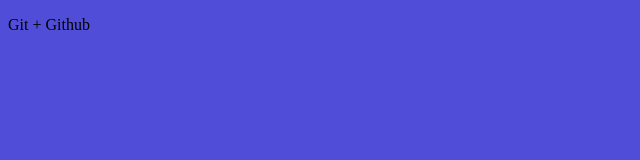
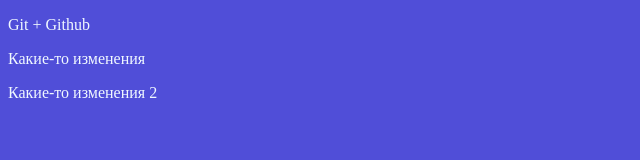
Before and after one commit to kinonokia/gitTest, a plain HTML site: page index.html in a window 1280 px wide. Shown: the whole page, without its empty margins (0-640 px from the left). Drawn offline with Linux system fonts and the light colour scheme.

Commit message:
первые изменения

```diff
--- a/index.html
+++ b/index.html
@@ -9,5 +9,7 @@
 </head>
 <body>
     <p>Git + Github</p>
+    <div><p>Какие-то изменения</p></div>
+    <div><p>Какие-то изменения 2</p></div>
 </body>
 </html>
--- a/style.css
+++ b/style.css
@@ -1,3 +1,4 @@
 body {
     background-color: rgb(80, 78, 216);
+    color: aliceblue;
 }
```
